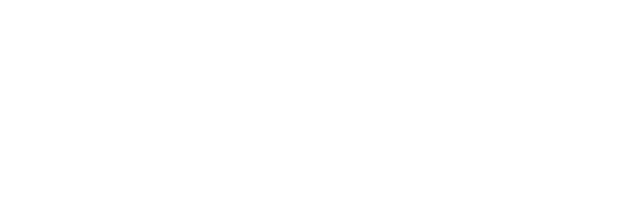
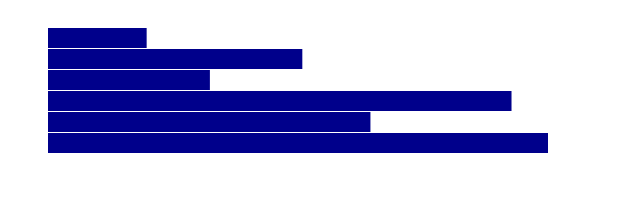
Before and after one commit to zatb/codingchallenge11, a plain HTML site: page index.html in a window 1280 px wide. Shown: the whole page, without its empty margins (0-640 px from the left). Drawn offline with nearby package versions, Linux system fonts and the light colour scheme.

Commit message:
Render bars and group elements based on scaled data.

```diff
--- a/index.html
+++ b/index.html
@@ -6,10 +6,7 @@
     <title>Coding Challenge 11</title>
     <style>
         .bar {
-            fill: steelblue;
-        }
-        .bar:hover {
-            fill: green;
+            fill: darkblue;
         }
         text {
             fill: white;
@@ -43,6 +40,21 @@
             const x = d3.scaleLinear()
                 .domain([0, d3.max(data)])
                 .range([50, width]);
+
+            // For each data point, create a <g> element within the SVG that will house both a <rect> for the bar and a <text> for the label.
+            const bar = svg.selectAll("g")
+                .data(data)
+                .enter().append("g")
+                .attr("transform", (d, i) => `translate(0,${i * (barHeight + barMargin)})`);
+
+            bar.append("rect")
+                .attr("class", "bar")
+                .attr("width", 0)
+                .attr("height", barHeight)
+                .transition()
+                .duration(600)
+                .ease(d3.easeCubicIn)
+                .attr("width", d => x(d));
         });
     </script>
 </body>
```
